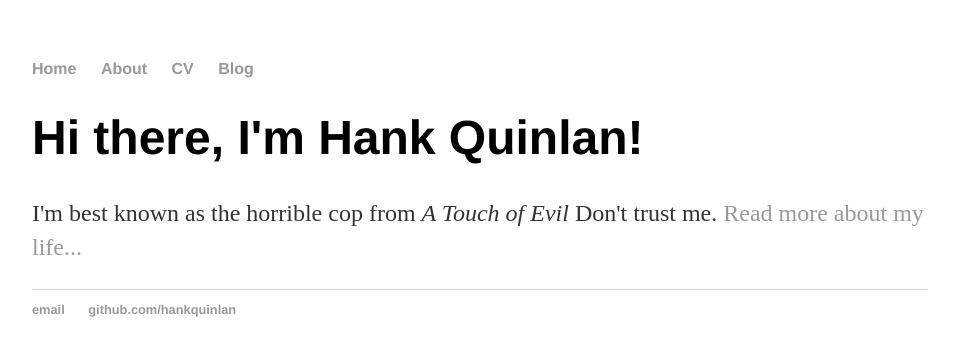
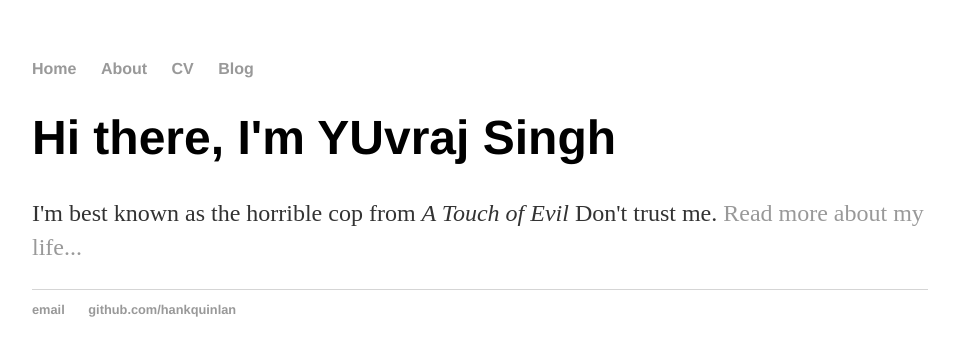
Before and after one commit to yuvrajsingh86/yuvrajsingh86.github.io, a Jekyll site: the page built from index.html, in a window 1280 px wide. Shown: the top 356 px of the page, without its empty margins (160-1115 px from the left). Built offline with Jekyll 4.4.1, drawn with Linux system fonts in a browser that asks for light colours.

Commit message:
Update index.html

```diff
--- a/index.html
+++ b/index.html
@@ -3,6 +3,6 @@ layout: default
 title: Hank Quinlan, Horrible Cop
 ---
 <div class="blurb">
-	<h1>Hi there, I'm Hank Quinlan!</h1>
+	<h1>Hi there, I'm YUvraj Singh</h1>
 	<p>I'm best known as the horrible cop from <em>A Touch of Evil</em> Don't trust me. <a href="/about">Read more about my life...</a></p>
 </div><!-- /.blurb -->
```
